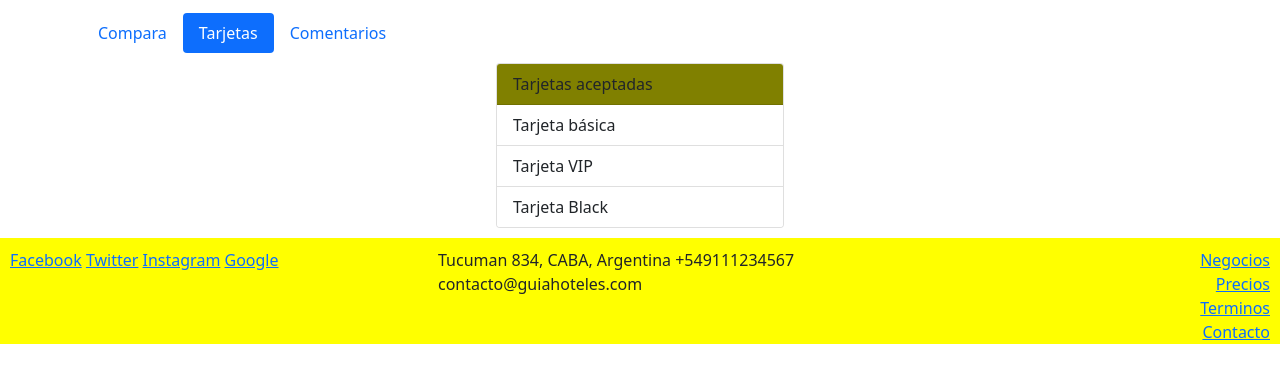
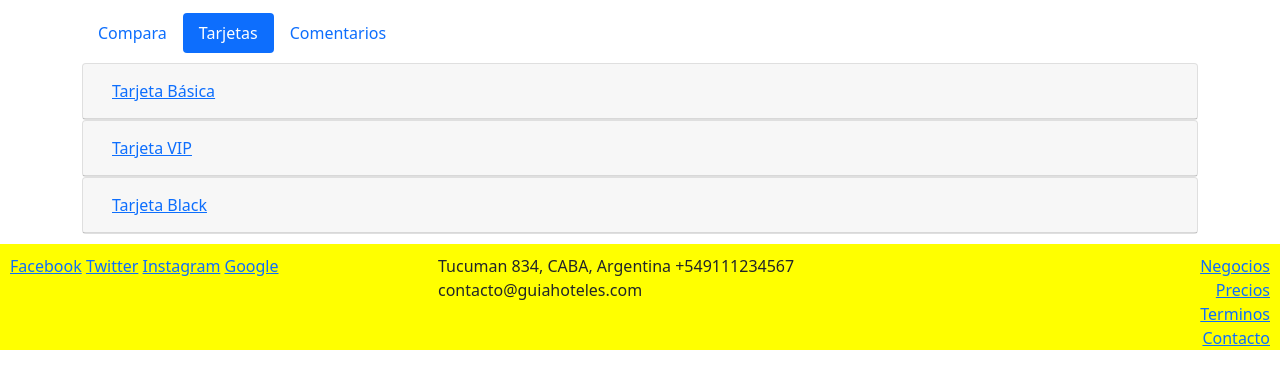
Before and after one commit to ving1981/Bootstrap4, a website: page precios.html in a window 1280 px wide. Both pictures are taken after a click on the tab "Tarjetas". Shown: the part 133-522 px from the top of the page. Drawn offline with nearby package versions, Linux system fonts and the light colour scheme; a web font is replaced by a local one.

Commit message:
Agregamos accordion sobre tarjetas en Precios

```diff
--- a/precios.html
+++ b/precios.html
@@ -123,18 +123,56 @@
 
 
 		  	<div class="tab-pane fade" id="tarjetas" role="tabpanel" aria-labelledby="tarjetas-tab">
-		  		<div class="d-flex justify-content-center">
-			  		<div class="card" style="width: 18rem;">
-			  			<div class="card-header" style="background-color: olive;">
-			  				Tarjetas aceptadas
-			  			</div>
-			  			<ul class="list-group list-group-flush">
-			  				<li class="list-group-item">Tarjeta básica</li>
-			  				<li class="list-group-item">Tarjeta VIP</li>
-			  				<li class="list-group-item">Tarjeta Black</li>
-			  			</ul>
-			  		</div>
+		  		<div class="accordion" id="accordionTarjetas">
+		  			<div class="card">
+		  				<div class="card-header" id="headingOne">
+		  					<h5 class="mb-0">
+		  						<button class="btn btn-link" type="button" data-bs-toggle="collapse" data-bs-target="#collapseBasica" aria-expanded="true" aria-controls="collapseBasica">
+		  							Tarjeta Básica
+		  						</button>
+		  					</h5>
+		  				</div>
+		  				<div id="collapseBasica" class="collapse" aria-labelledby="headingOne" data-parent="#accordionTarjetas">
+		  					<div class="card-body">
+		  						Puedes reservar en 3 cuotas sin interés
+		  					</div>
+		  				</div>
+		  			</div>
+
+		  			<div class="card">
+		  				<div class="card-header" id="headingTwo">
+		  					<h5 class="mb-0">
+		  						<button class="btn btn-link collapsed" type="button" data-bs-toggle="collapse" data-bs-target="#collapseVIP" aria-expanded="false" aria-controls="collapseVIP">
+		  							Tarjeta VIP
+		  						</button>
+		  					</h5>
+		  				</div>
+		  				<div id="collapseVIP" class="collapse" aria-labelledby="headingTwo" data-parent="#accordionTarjetas">
+		  					<div class="card-body">
+		  						Puedes reservar en 6 cuotas sin interés.
+		  						Al llegar, recibiras una canasta de obsequios.
+		  					</div>
+		  				</div>
+		  			</div>
+
+		  			<div class="card">
+		  				<div class="card-header" id="headingThree">
+		  					<h5 class="mb-0">
+		  						<button class="btn btn-link collapsed" type="button" data-bs-toggle="collapse" data-bs-target="#collapseBlack" aria-expanded="false" aria-controls="ccollapseBlack">
+		  							Tarjeta Black
+		  						</button>
+		  					</h5>
+		  				</div>
+		  				<div id="collapseBlack" class="collapse" aria-labelledby="headingThree" data-parent="#accordionTarjetas">
+		  					<div class="card-body">
+		  						Puedes reservar en 9 cuotas sin interés.
+		  						Al llegar, recibiras una canasta de obsequios y un pase.
+		  					</div>
+		  				</div>
+		  			</div>
+
 		  		</div>
+
 		  	</div>
 
 		  	<div class="tab-pane fade" id="comentarios" role="tabpanel" aria-labelledby="comentarios-tab">Comentarios</div>
```
